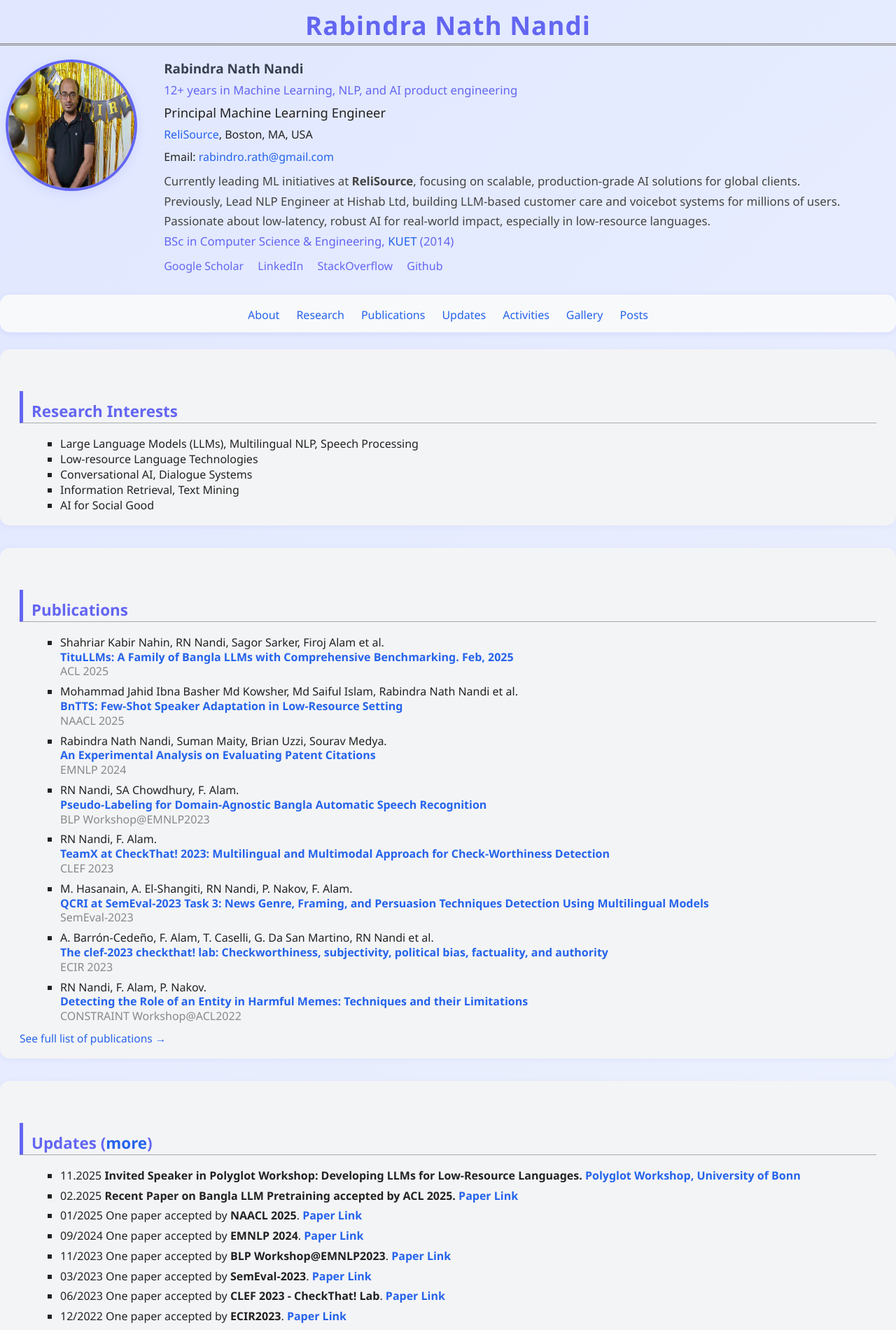
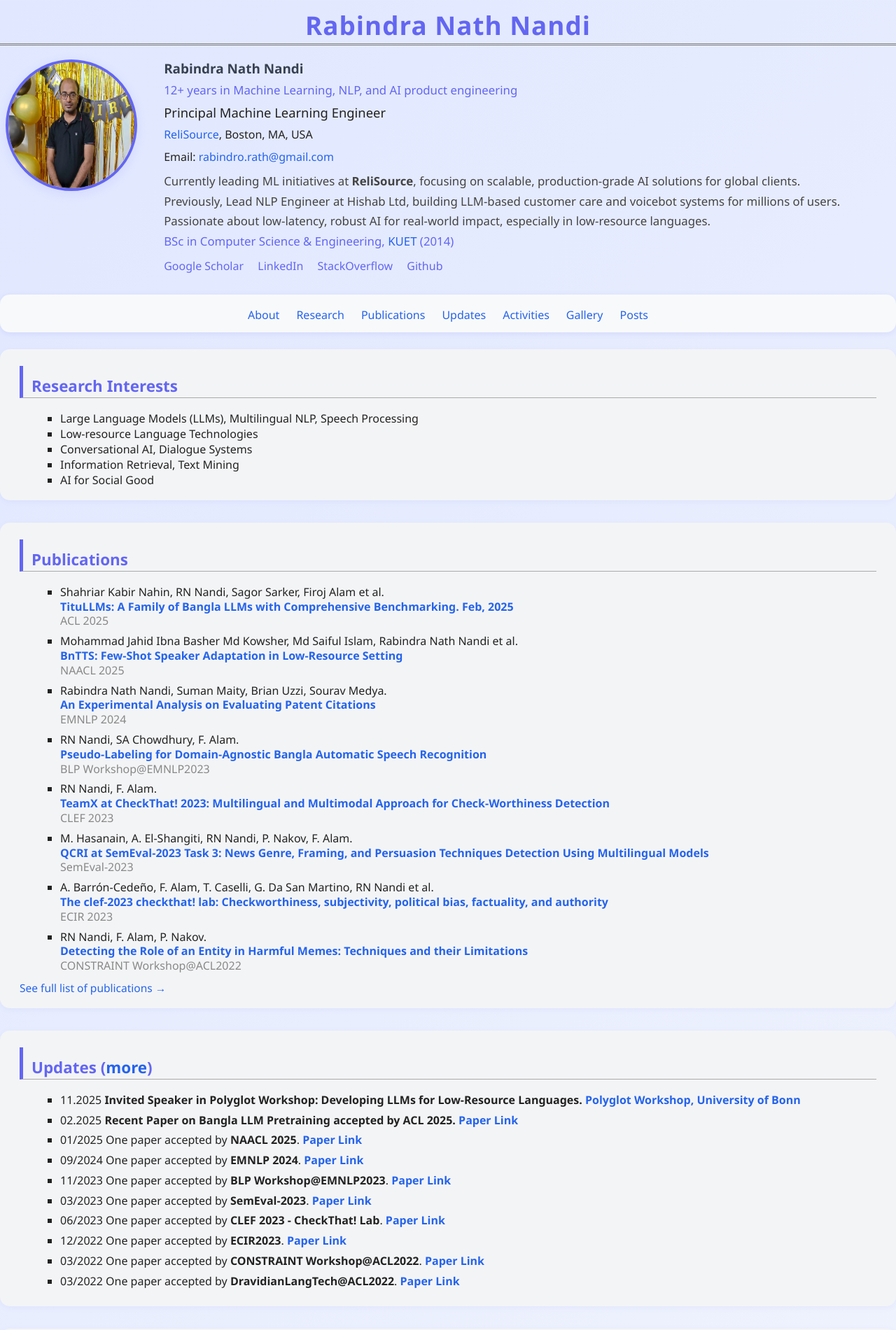
Before and after one commit to robi56/robi56.github.io, a Jekyll site: the page index.html, which Jekyll copies as it is, in a window 1280 px wide. Shown: the top 1901 px of the page at 70% size. Built offline with Jekyll 4.4.1, drawn with Linux system fonts in a browser that asks for light colours.

Commit message:
update index.html

```diff
--- a/index.html
+++ b/index.html
@@ -123,7 +123,7 @@
 }
 h2 {
   color: #6366f1;
-  margin-top: 36px;
+  margin-top: 0px;
   margin-bottom: 18px;
   font-size: 1.4em;
   border-left: 5px solid #6366f1;
```
